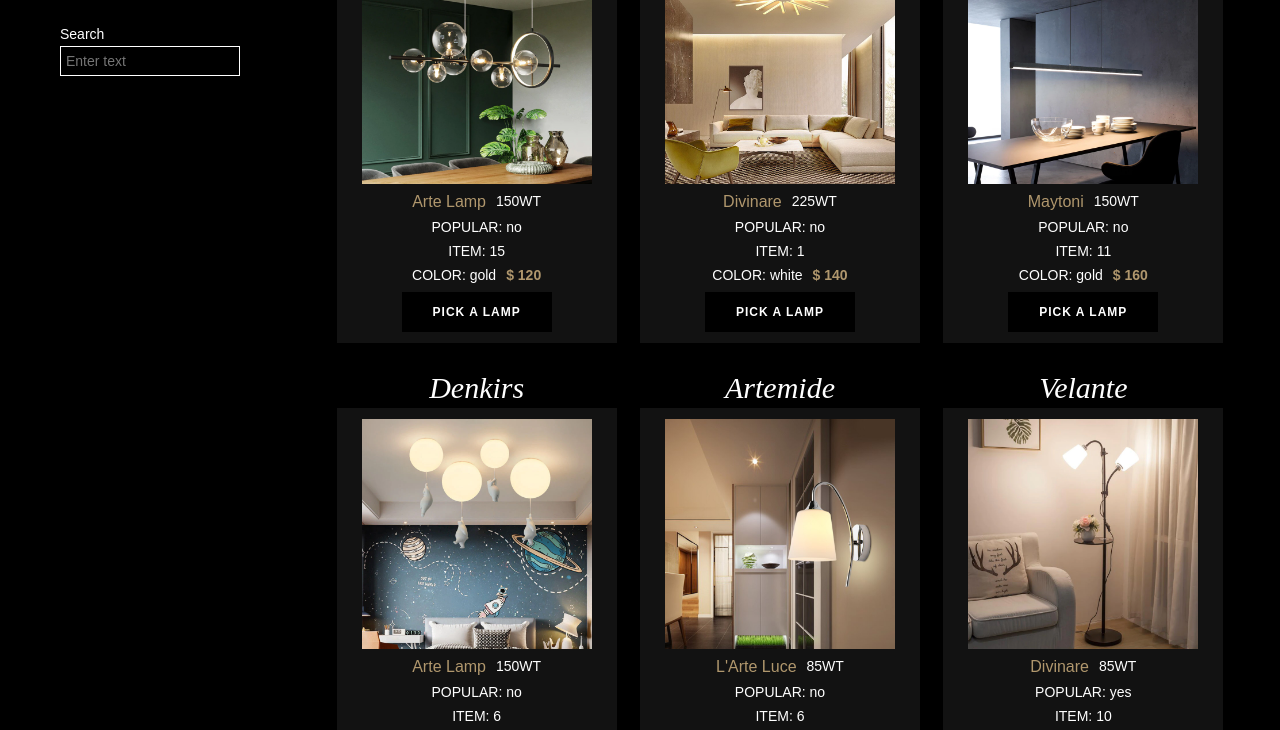
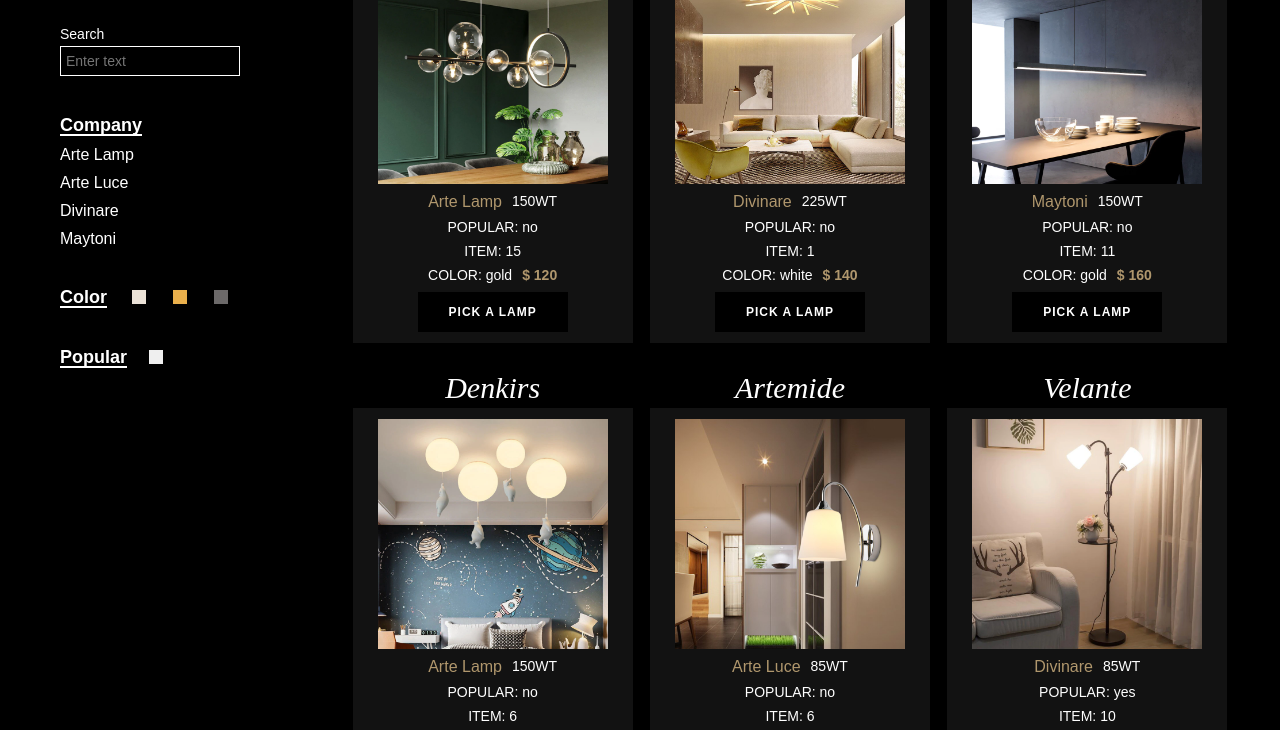
Before and after one commit to ALLaTk/rs-tasks, a website built with webpack: page online-store/index.html in a window 1280 px wide. Shown: the part 700-1430 px from the top of the page. Built offline with nearby package versions, Linux system fonts and the light colour scheme.

Commit message:
feat: add Filter.ts and filter.scss files and Filter class

```diff
--- a/online-store/components/views/main/cards/Cards.ts
+++ b/online-store/components/views/main/cards/Cards.ts
@@ -38,7 +38,7 @@ class Cards extends Control {
       const button: HTMLButtonElement = document.createElement('button');
       button.className = 'button-card';
       button.innerHTML = 'PICK A LAMP';
-      button.onclick = () => {
+      button.onclick = (): void => {
         button.classList.toggle('active');
         console.log(child.id);
       };
--- /dev/null
+++ b/online-store/components/views/main/filter/Filter.ts
@@ -0,0 +1,92 @@
+import './filter.scss';
+import Control from '../../Control';
+
+class Filter extends Control {
+  parent: HTMLElement;
+
+  buttonCompany: HTMLElement;
+
+  buttonPower: HTMLElement;
+
+  buttonColor: HTMLElement;
+
+  buttonPopular: HTMLElement;
+
+  constructor(parent: HTMLElement) {
+    super(parent, 'div', 'filter');
+    this.parent = parent;
+    this.buttonCompany = document.createElement('div');
+    this.buttonPower = document.createElement('div');
+    this.buttonColor = document.createElement('div');
+    this.buttonPopular = document.createElement('div');
+  }
+
+  changeCompany(): void {
+    this.buttonCompany.className = 'company';
+    this.buttonCompany.innerHTML = `<p class="company-title">Company</p>`;
+    const company: string[] = ['Arte Lamp', 'Arte Luce', 'Divinare', 'Maytoni'];
+    company.forEach((elem: string): void => {
+      const button: HTMLButtonElement = document.createElement('button');
+      button.className = `company-button ${elem}`;
+      button.innerHTML = `${elem}`;
+      button.onclick = (): void => {
+        button.classList.toggle('active');
+      };
+      this.buttonCompany.append(button);
+    });
+
+    this.element.append(this.buttonCompany);
+    this.parent.lastElementChild?.lastElementChild?.append(this.element);
+  }
+
+  changePower(): void {
+    this.buttonPower.className = 'power';
+    this.buttonPower.innerHTML = `<p class="power-title">Power</p>`;
+    const company: string[] = ['85WT', '150WT', '225WT'];
+    company.forEach((elem: string): void => {
+      const button: HTMLButtonElement = document.createElement('button');
+      button.className = `power-button ${elem}`;
+      button.innerHTML = `${elem}`;
+      button.onclick = () => {
+        button.classList.toggle('active');
+      };
+      this.buttonPower.append(button);
+    });
+
+    this.element.append(this.buttonPower);
+    this.parent.lastElementChild?.lastElementChild?.append(this.element);
+  }
+
+  changeColor(): void {
+    this.buttonColor.className = 'color';
+    this.buttonColor.innerHTML = `<p class="color-title">Color</p>`;
+    const company: string[] = ['white', 'gold', 'silver'];
+    company.forEach((elem: string): void => {
+      const button: HTMLButtonElement = document.createElement('button');
+      button.className = `color-button ${elem}`;
+      button.onclick = (): void => {
+        button.classList.toggle('active');
+      };
+      this.buttonColor.append(button);
+    });
+
+    this.element.append(this.buttonColor);
+    this.parent.lastElementChild?.lastElementChild?.append(this.element);
+  }
+
+  changePopular(): void {
+    this.buttonPower.className = 'popular';
+    this.buttonPower.innerHTML = `<p class="popular-title">Popular</p>`;
+    const button: HTMLButtonElement = document.createElement('button');
+    button.className = `popular-button`;
+    button.onclick = (): void => {
+      button.classList.toggle('active');
+    };
+    this.buttonPower.append(button);
+    this.element.append(this.buttonPower);
+    this.parent.lastElementChild?.lastElementChild?.append(this.element);
+  }
+}
+
+const filter: Filter = new Filter(document.body);
+export default filter;
--- /dev/null
+++ b/online-store/components/views/main/filter/filter.scss
@@ -0,0 +1,133 @@
+.company {
+  display: flex;
+  flex-direction: column;
+  align-items: flex-start;
+  margin-bottom: 30px;
+  margin-top: 10px;
+
+  .company-title {
+    margin-bottom: 10px;
+    font-size: 18px;
+    font-weight: 600;
+    border-bottom: 2px solid #ffffff;
+  }
+
+  .company-button {
+    margin-bottom: 10px;
+    background-color: #000000;
+    color: #ffffff;
+    cursor: pointer;
+    font-size: 16px;
+  }
+
+  .company-button:hover {
+    color: #b0976d;
+    transition: 0.8s;
+  }
+
+  .company-button.active {
+    color: #b0976d;
+  }
+}
+
+.power {
+  display: flex;
+  justify-content: space-between;
+  margin-bottom: 40px;
+
+    .power-title{
+      font-size: 18px;
+      font-weight: 600;
+      border-bottom: 2px solid #ffffff;
+    }
+
+    .power-button {
+      margin-left: 10px;
+      background-color: #000000;
+      color: #ffffff;
+      cursor: pointer;
+      font-size: 16px;
+    }
+
+    .power-button:hover {
+      color: #b0976d;
+      transition: 0.8s;
+    }
+
+    .power-button.active {
+      color: #b0976d;
+    }
+}
+
+.color {
+  width: 170px;
+  display: flex;
+  justify-content: space-between;
+  margin-bottom: 40px;
+
+    .color-title{
+      font-size: 18px;
+      font-weight: 600;
+      border-bottom: 2px solid #ffffff;
+    }
+
+    .color-button {
+      cursor: pointer;
+      font-size: 16px;
+      width: 18px;
+      height: 18px;
+      border: 2px solid #000000;
+    }
+
+    .white {
+      background-color: rgb(235, 226, 215);
+    }
+
+    .silver {
+      background-color: #6c6969;
+    }
+
+    .gold {
+      background-color: #eab04c;
+    }
+
+    .color-button:hover {
+      background-color: #b0976d;
+      transition: 0.8s;
+    }
+
+    .color-button.active {
+      border: 2px solid #1c1cdd;
+    }
+}
+
+.popular {
+  width: 200px;
+  display: flex;
+  justify-content: flex-start;
+  margin-bottom: 40px;
+
+  .popular-title {
+    font-size: 18px;
+    font-weight: 600;
+    border-bottom: 2px solid #ffffff;
+    margin-right: 20px;
+  }
+
+  .popular-button {
+    cursor: pointer;
+    font-size: 16px;
+    width: 18px;
+    height: 18px;
+    border: 2px solid #000000;
+  }
+
+  .popular-button:hover {
+    background-color: #b0976d;
+    transition: 0.8s;
+  }
+
+  .popular-button.active {
+    border: 2px solid #dd1c1c;
+  }
+}
--- a/online-store/components/views/main/sort/Sort.ts
+++ b/online-store/components/views/main/sort/Sort.ts
@@ -3,7 +3,9 @@ import Control from '../../Control';
 
 class Sort extends Control {
   parent: HTMLElement;
+
   sort: HTMLElement;
+
   search: HTMLElement;
 
   constructor(parent: HTMLElement) {
@@ -14,38 +16,35 @@ class Sort extends Control {
   }
 
   renderSort(): void {
-    this.sort.className = "sort"
+    this.sort.className = 'sort';
     const html = `
       <form action="" method="post">
-        <p>Sort by<select class="select">
+        <p>Sort by</p>
+        <select class="select">
           <option selected value="Price(Lowest)">Price (Lowest)</option>
           <option value="Price(Highest)">Price (Highest)</option>
           <option value="Name(A-Z)">Name (A-Z)</option>
           <option value="Name(Z-A)">Name (Z-A)</option>
-       </select></p>
+       </select>
       </form>`;
 
     this.sort.innerHTML = html;
-    this.element.append(this.sort)
+    this.element.append(this.sort);
     this.mainContent.appendChild(this.element);
-     (<HTMLElement>document.body.lastChild)?.appendChild(this.element);
+    (<HTMLElement>document.body.lastChild)?.appendChild(this.element);
     this.parent.append(<HTMLElement>document.body.lastChild);
   }
 
   renderSearch(): void {
-    this.search.className = "search"
-     const html = `<p>Search<input placeholder="Enter text" type="text" class="search-input" value=""></p>`;
+    this.search.className = 'search';
+    const html = `<p>Search</p>
+      <input placeholder="Enter text" type="text" class="search-input" value="">`;
     this.search.innerHTML = html;
-    this.element.append(this.search)
+    this.element.append(this.search);
     this.mainContent.appendChild(this.element);
     (<HTMLElement>document.body.lastChild)?.appendChild(this.element);
     this.parent.append(<HTMLElement>document.body.lastChild);
   }
-  // render() {
-  //   this.renderSort()
-  //   this.renderSearch()
-  //   this.mainContent.append(this.element);
-  // }
 }
 
 const sort: Sort = new Sort(document.body);
--- a/online-store/components/views/main/sort/sort.scss
+++ b/online-store/components/views/main/sort/sort.scss
@@ -21,5 +21,6 @@
   font-size: 14px;
   color: #ffffff;
   margin-top: 5px;
+  margin-bottom: 30px;
   cursor: pointer;
 }
--- a/online-store/index.ts
+++ b/online-store/index.ts
@@ -2,8 +2,13 @@ import './global.scss';
 import header from './components/views/header/Header';
 import sort from './components/views/main/sort/Sort';
 import cards from './components/views/main/cards/Cards';
+import filter from './components/views/main/filter/Filter';
 
 header.render(7);
 cards.render();
 sort.renderSort();
 sort.renderSearch();
+filter.changeCompany();
+filter.changePower();
+filter.changeColor();
+filter.changePopular();
--- a/online-store/server/products.json
+++ b/online-store/server/products.json
@@ -47,7 +47,7 @@
     "id": "item-5",
     "name": "Artemide",
     "image": "./assets/jpg/5.jpg",
-    "company": "L'Arte Luce",
+    "company": "Arte Luce",
     "power": "85WT",
     "color": "white",
     "quantity": 6,
@@ -80,7 +80,7 @@
     "id": "item-8",
     "name": "Fametto",
     "image": "./assets/jpg/8.jpg",
-    "company": "L'Arte Luce",
+    "company": "Arte Luce",
     "power": "85WT",
     "color": "white",
     "quantity": 8,
@@ -168,7 +168,7 @@
     "id": "item-16",
     "name": "Fumagalli",
     "image": "./assets/jpg/16.jpg",
-    "company": "L'Arte Luce",
+    "company": "Arte Luce",
     "power": "225WT",
     "color": "white",
     "quantity": 1,
@@ -190,7 +190,7 @@
     "id": "item-18",
     "name": "Lightstar",
     "image": "./assets/jpg/18.jpg",
-    "company": "L'Arte Luce",
+    "company": "Arte Luce",
     "power": "150WT",
     "color": "silver",
     "quantity": 15,
@@ -212,7 +212,7 @@
     "id": "item-20",
     "name": "Luminex",
     "image": "./assets/jpg/20.jpg",
-    "company": "L'Arte Luce",
+    "company": "Arte Luce",
     "power": "85WT",
     "color": "white",
     "quantity": 10,
```
